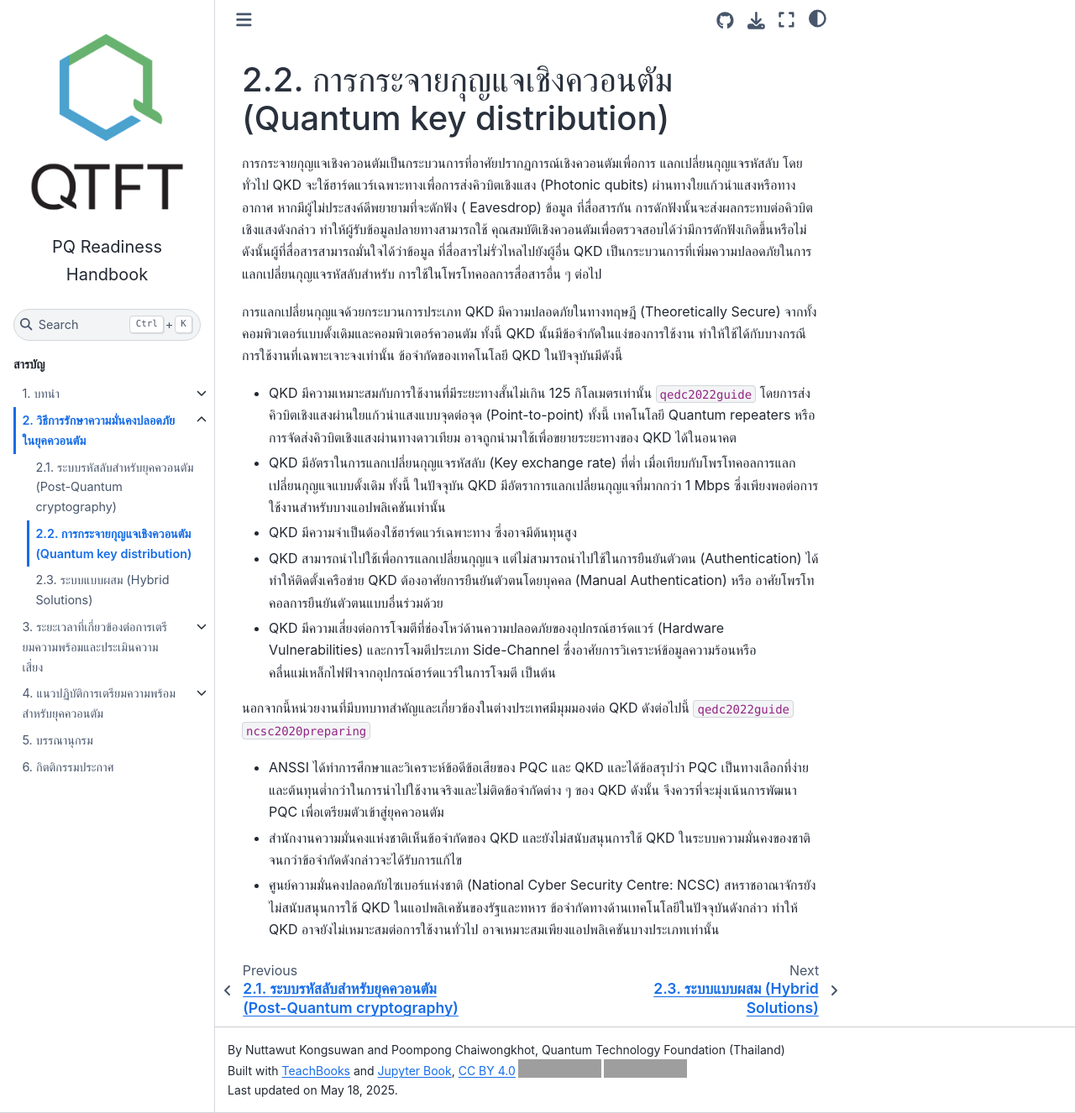
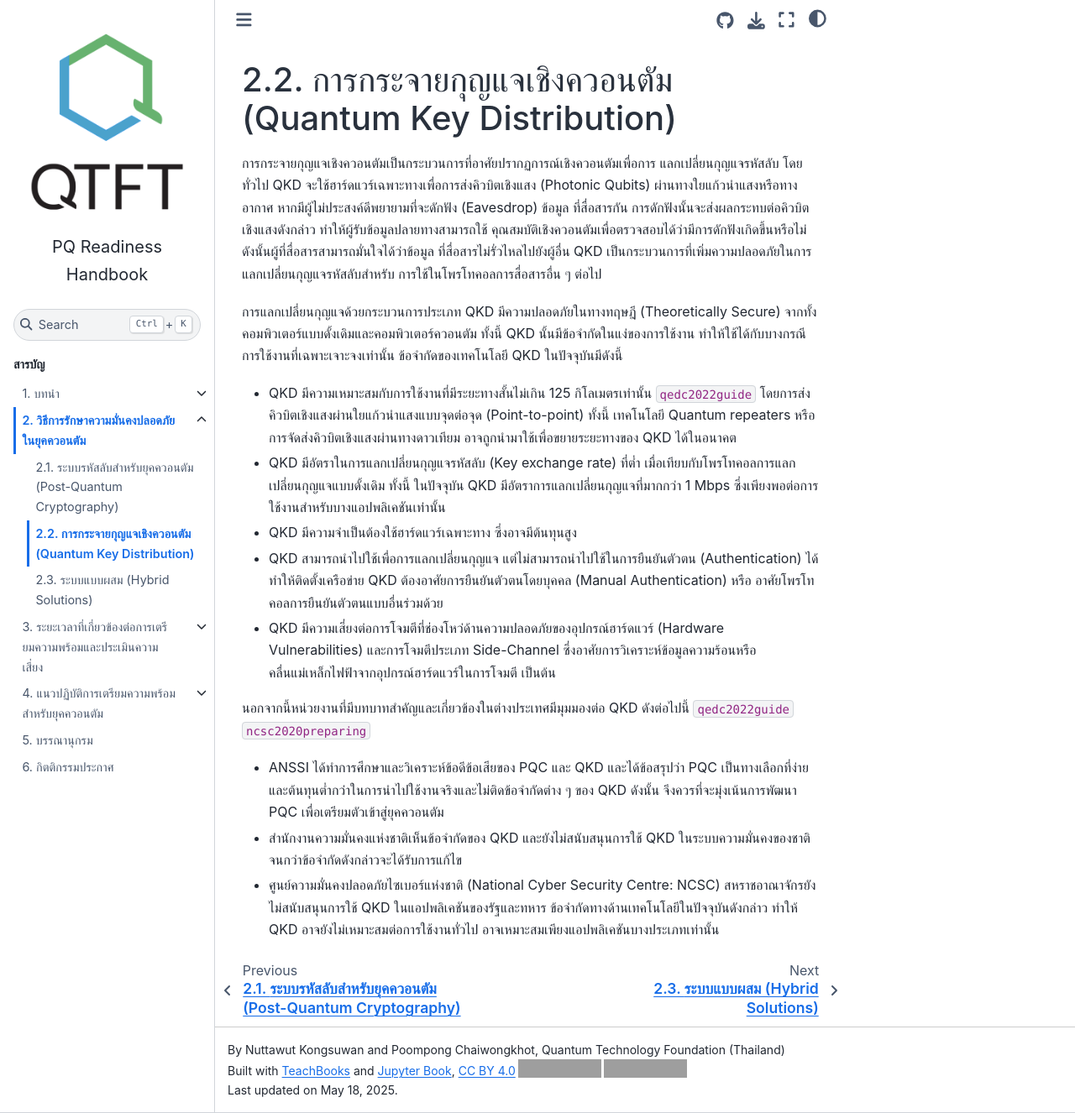
Before and after one commit to qtft/pq-readiness-handbook, a Jupyter Book: the page built from book/pq-security/qkd.md, in a window 1280 px wide and 1326 px high. Shown: the whole window at 84% size. Built offline with Jupyter Book 1.0.4 settings and Sphinx 7.4.7 and the Sphinx Book theme 1.1.4, drawn with Linux system fonts in a browser that asks for light colours; comment, search, counter and statistics services are not loaded; cross-references to code outside the pages are shown as plain code; grey boxes are pictures that could not be loaded.

Commit message:
correct Pascal Case

```diff
--- a/book/pq-security/qkd.md
+++ b/book/pq-security/qkd.md
@@ -1,8 +1,8 @@
-# การกระจายกุญแจเชิงควอนตัม (Quantum key distribution)
+# การกระจายกุญแจเชิงควอนตัม (Quantum Key Distribution)
 
 การกระจายกุญแจเชิงควอนตัมเป็นกระบวนการที่อาศัยปรากฏการณ์เชิงควอนตัมเพื่อการ
-แลกเปลี่ยนกุญแจรหัสลับ โดยทั่วไป QKD จะใช้ฮาร์ดแวร์เฉพาะทางเพื่อการส่งคิวบิตเชิงแสง (Photonic qubits)
-ผ่านทางใยแก้วนำแสงหรือทางอากาศ หากมีผู้ไม่ประสงค์ดีพยายามที่จะดักฟัง ( Eavesdrop) ข้อมูล
+แลกเปลี่ยนกุญแจรหัสลับ โดยทั่วไป QKD จะใช้ฮาร์ดแวร์เฉพาะทางเพื่อการส่งคิวบิตเชิงแสง (Photonic Qubits)
+ผ่านทางใยแก้วนำแสงหรือทางอากาศ หากมีผู้ไม่ประสงค์ดีพยายามที่จะดักฟัง (Eavesdrop) ข้อมูล
 ที่สื่อสารกัน การดักฟังนั้นจะส่งผลกระทบต่อคิวบิตเชิงแสงดังกล่าว ทำให้ผู้รับข้อมูลปลายทางสามารถใช้
 คุณสมบัติเชิงควอนตัมเพื่อตรวจสอบได้ว่ามีการดักฟังเกิดขึ้นหรือไม่ ดังนั้นผู้ที่สื่อสารสามารถมั่นใจได้ว่าข้อมูล
 ที่สื่อสารไม่รั่วไหลไปยังผู้อื่น QKD เป็นกระบวนการที่เพิ่มความปลอดภัยในการแลกเปลี่ยนกุญแจรหัสลับสำหรับ
```
Also changed, not shown: book/pq-security/pqc.md (+2 -2 lines).
